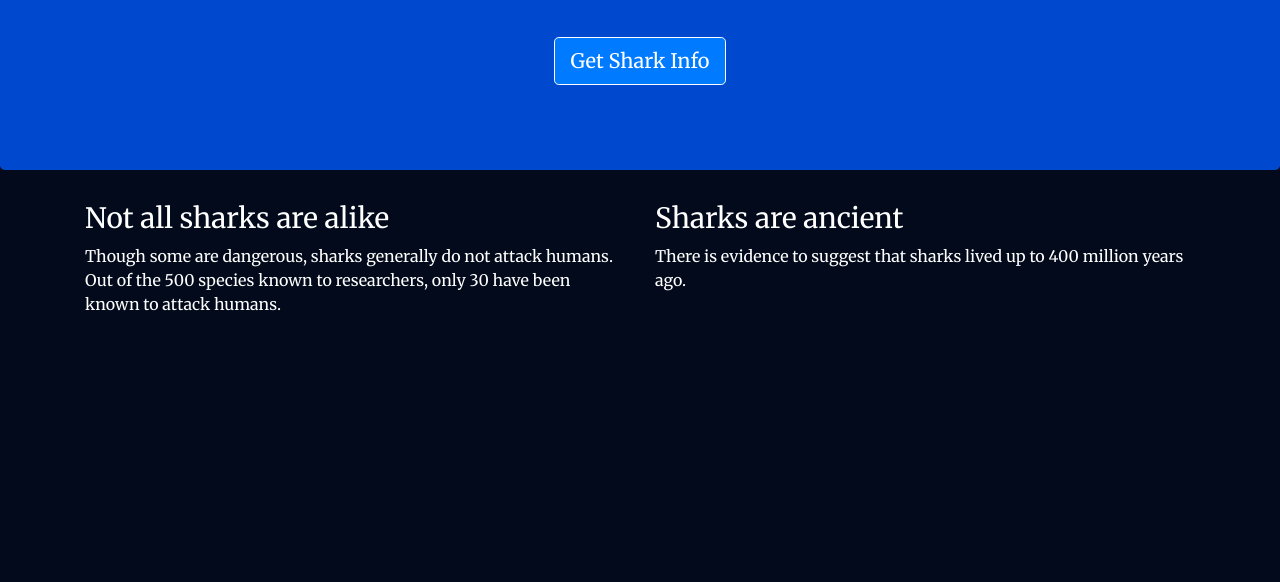
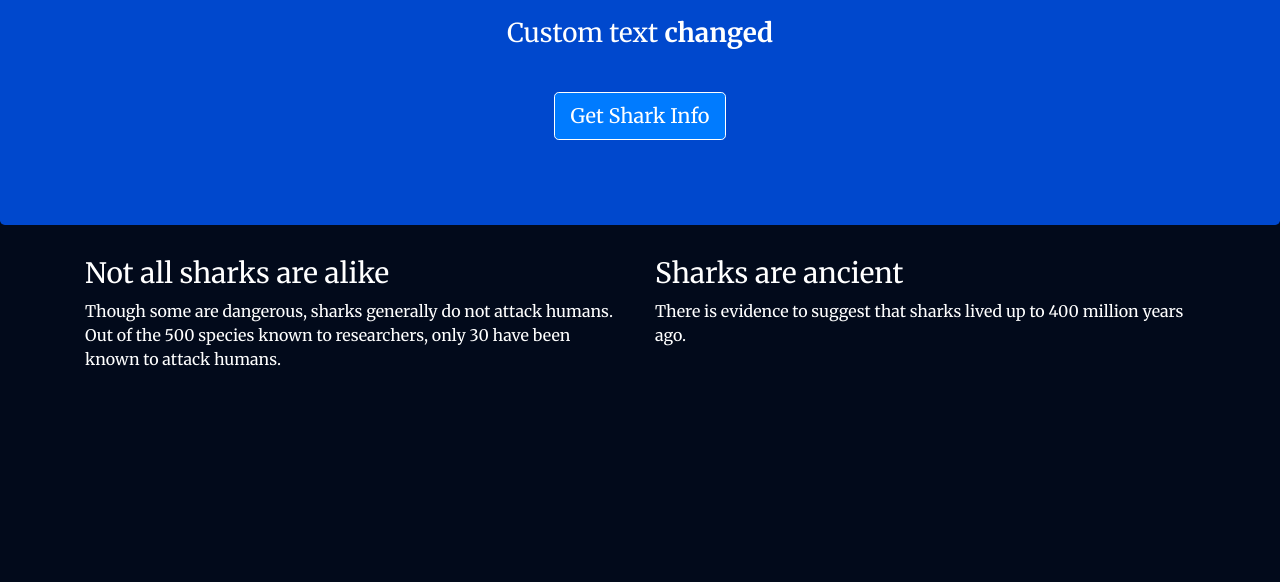
Before and after one commit to sohel-shaikh-wohlig/demo-app, a website: page views/index.html in a window 1280 px wide. Shown: the part 218-800 px from the top of the page. Drawn offline with nearby package versions, Linux system fonts and the light colour scheme.

Commit message:
index file updated

```diff
--- a/views/index.html
+++ b/views/index.html
@@ -29,6 +29,7 @@
         <div class="container">
             <h1>Want to Learn About Sharks?</h1>
             <p>Are you ready to learn about sharks?</p>
+            <p>Custom text <b>changed</b></p>
             <br>
             <p><a class="btn btn-primary btn-lg" href="/sharks" role="button">Get Shark Info</a>
             </p>
```
